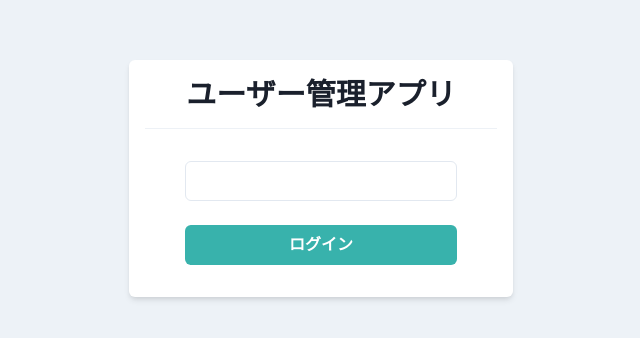
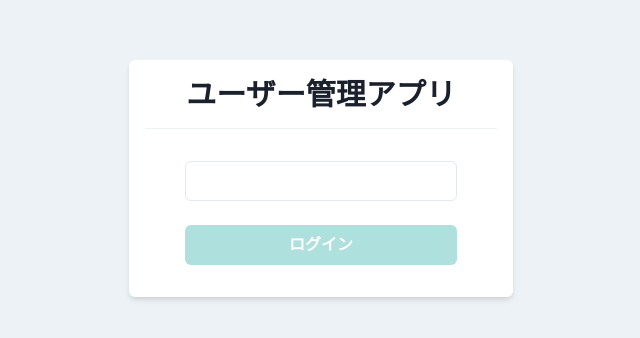
Before and after one commit to dznbk/react-app-user-admin-sample, a React (Create React App) app: page / in a window 1280 px wide. Shown: the part 222-560 px from the top of the page, without its empty margins (319-959 px from the left). Built offline with nearby package versions, Linux system fonts and the light colour scheme.

Commit message:
ログイン機能の実装

```diff
--- a/package.json
+++ b/package.json
@@ -14,6 +14,7 @@
     "@emotion/react": "11.7.1",
     "@emotion/styled": "11.6.0",
     "@types/react-router-dom": "5.3.0",
+    "axios": "0.25.0",
     "framer-motion": "6.2.3",
     "react": "17.0.2",
     "react-dom": "17.0.2",
--- a/src/components/atoms/button/PrimaryButton.tsx
+++ b/src/components/atoms/button/PrimaryButton.tsx
@@ -3,12 +3,22 @@ import { Button } from "@chakra-ui/react";
 
 type Props = {
   children: ReactNode;
+  onClick: () => void;
+  disabled?: boolean;
+  loading?: boolean;
 };
 
 export const PrimaryButton: VFC<Props> = memo((props) => {
-  const { children } = props;
+  const { children, onClick, disabled = false, loading = false } = props;
   return (
-    <Button bg="teal.400" color="white" _hover={{ opacity: 0.8 }}>
+    <Button
+      bg="teal.400"
+      color="white"
+      _hover={{ opacity: 0.8 }}
+      onClick={onClick}
+      isLoading={loading}
+      disabled={disabled}
+    >
       {children}
     </Button>
   );
--- a/src/components/pages/Login.tsx
+++ b/src/components/pages/Login.tsx
@@ -1,16 +1,18 @@
-import {
-  Box,
-  Button,
-  Divider,
-  Flex,
-  Heading,
-  Input,
-  Stack
-} from "@chakra-ui/react";
-import { memo, VFC } from "react";
+import { Box, Divider, Flex, Heading, Input, Stack } from "@chakra-ui/react";
+import { ChangeEvent, memo, VFC, useState } from "react";
 import { PrimaryButton } from "./../atoms/button/PrimaryButton";
+import { useAuth } from "./../../hooks/useAuth";
 
 export const Login: VFC = memo(() => {
+  const [userId, setUserId] = useState("");
+  const { login, loading } = useAuth();
+
+  const onChangeUserId = (e: ChangeEvent<HTMLInputElement>) => {
+    setUserId(e.target.value);
+  };
+
+  const onClickLogin = () => login(userId);
+
   return (
     <Flex align="center" justify="center" height="100vh">
       <Box bg="white" w="sm" p={4} borderRadius="md" shadow="md">
@@ -19,8 +21,14 @@ export const Login: VFC = memo(() => {
         </Heading>
         <Divider my={4} />
         <Stack spacing={6} py={4} px={10}>
-          <Input placeContent="ユーザーID" />
-          <PrimaryButton>ログイン</PrimaryButton>
+          <Input placeContent="ユーザーID" onChange={onChangeUserId} />
+          <PrimaryButton
+            disabled={userId === ""}
+            loading={loading}
+            onClick={onClickLogin}
+          >
+            ログイン
+          </PrimaryButton>
         </Stack>
       </Box>
     </Flex>
--- /dev/null
+++ b/src/hooks/useAuth.tsx
@@ -0,0 +1,30 @@
+import axios from "axios";
+import { useCallback, useState } from "react";
+import { useHistory } from "react-router-dom";
+import { User } from "./../types/user";
+
+export const useAuth = () => {
+  const history = useHistory();
+
+  const [loading, setLoading] = useState(false);
+
+  const login = useCallback((id: string) => {
+    setLoading(true);
+    axios
+      .get<User>(`https://jsonplaceholder.typicode.com/users/${id}`)
+      .then((res) => {
+        if (res.data) {
+          history.push("/home");
+        } else {
+          alert("ユーザーが見つかりません");
+        }
+      })
+      .catch(() => {
+        alert("ログインできません");
+      })
+      .finally(() => {
+        setLoading(false);
+      });
+  }, []);
+  return { login, loading };
+};
--- /dev/null
+++ b/src/types/user.ts
@@ -0,0 +1,23 @@
+export type User = {
+  id: number;
+  name: string;
+  username: string;
+  email: string;
+  address: {
+    street: string;
+    suite: string;
+    city: string;
+    zipcode: string;
+    geo: {
+      lat: string;
+      lng: string;
+    };
+  };
+  phone: string;
+  website: string;
+  company: {
+    name: string;
+    catchPhrase: string;
+    bs: string;
+  };
+};
--- a/tsconfig.json
+++ b/tsconfig.json
@@ -7,7 +7,7 @@
         "esModuleInterop": true,
         "lib": [
             "dom",
-            "es2015"
+            "es2018"
         ],
         "jsx": "react-jsx"
     }
```
